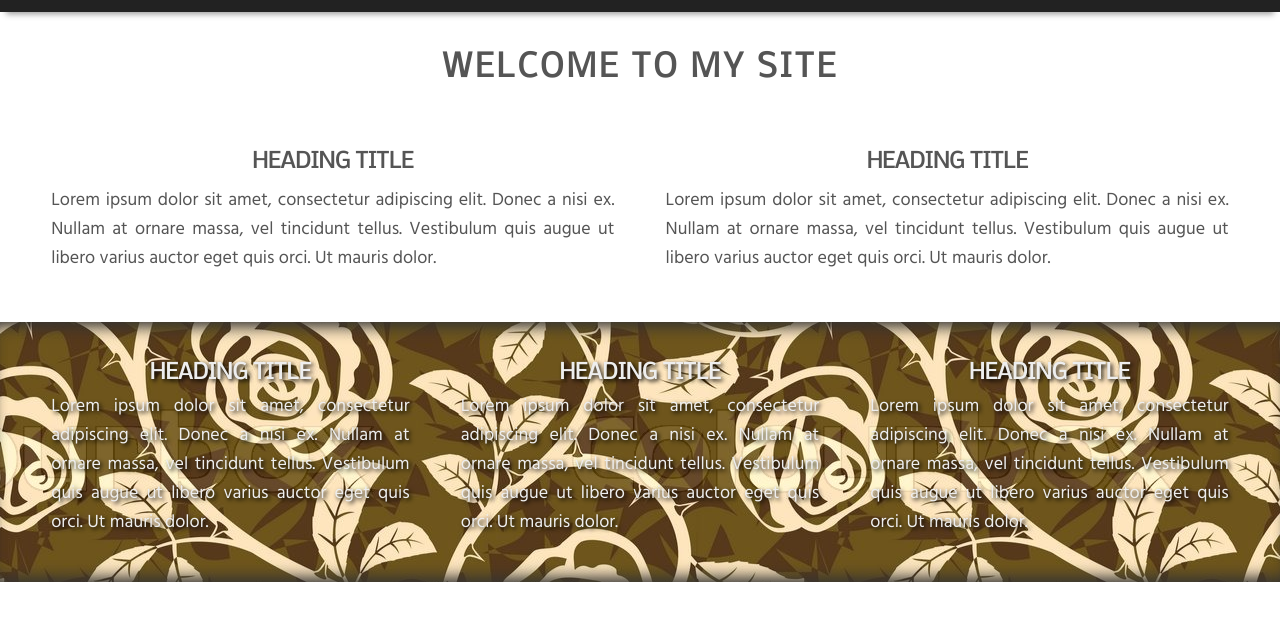
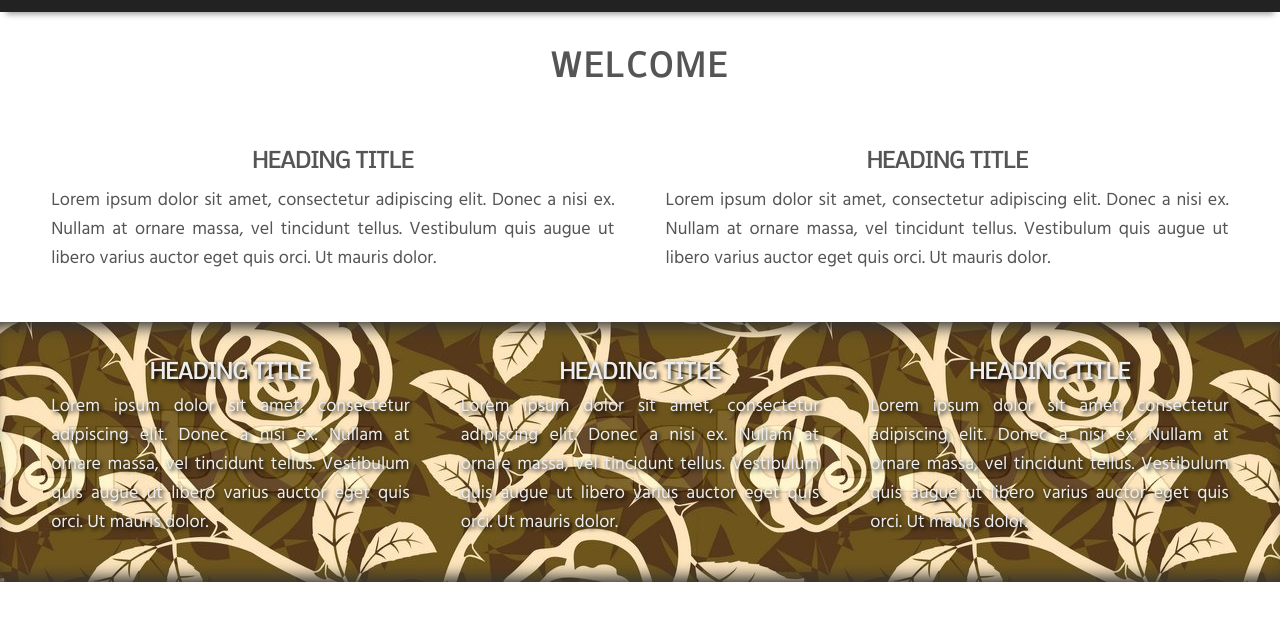
Before and after one commit to VictorWinberg/frontend-website, a plain HTML site: page index.html in a window 1280 px wide. Shown: the part 147-778 px from the top of the page. Drawn offline with Linux system fonts and the light colour scheme.

Commit message:
rebuild pages

```diff
--- a/index.html
+++ b/index.html
@@ -33,7 +33,7 @@
 <div class="clearfix"></div>
 <a id="home" class="panel"></a>
 <section class="wrapper">
-  <h1>Welcome to my site</h1>
+  <h1>Welcome</h1>
   <div class="one-half">
     <h3>Heading Title</h3>
     <p>Lorem ipsum dolor sit amet, consectetur adipiscing elit. Donec a nisi ex. Nullam at ornare massa, vel tincidunt tellus. Vestibulum quis augue ut libero varius auctor eget quis orci. Ut mauris dolor.</p>
```
